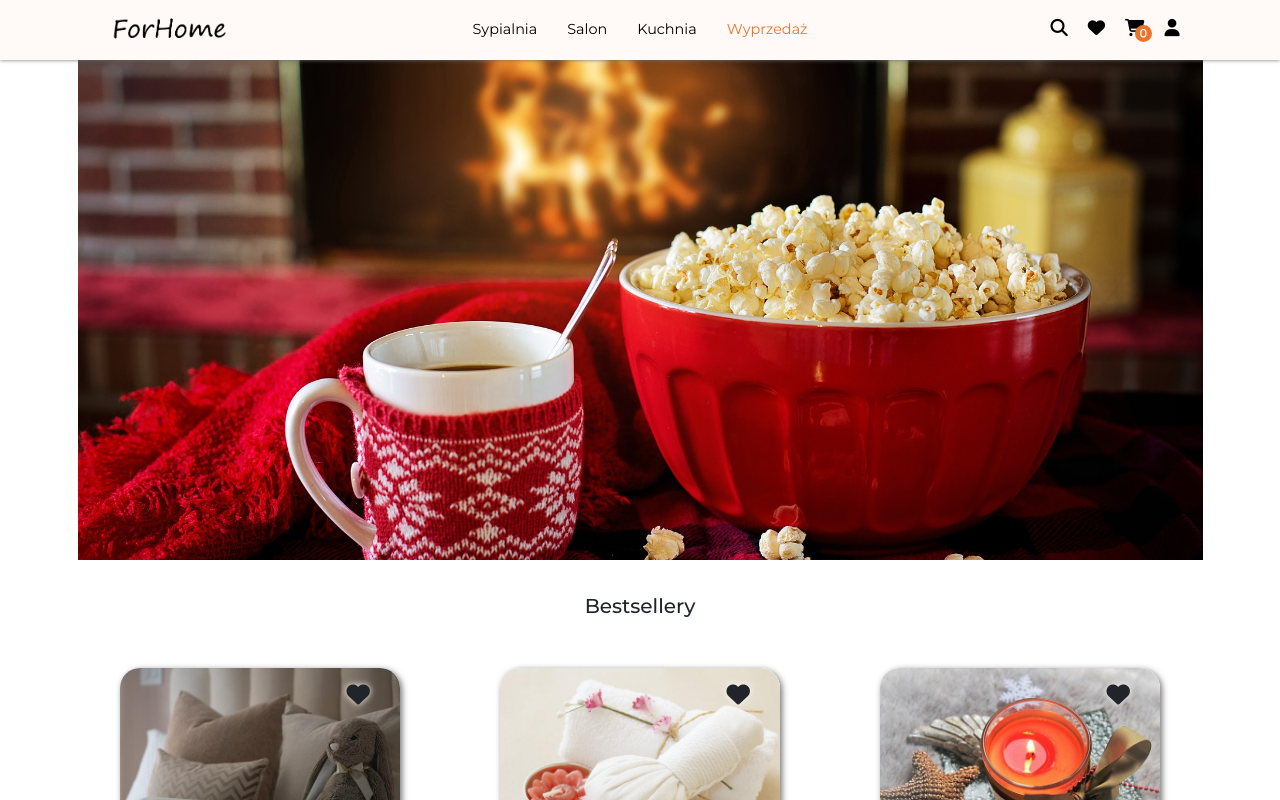
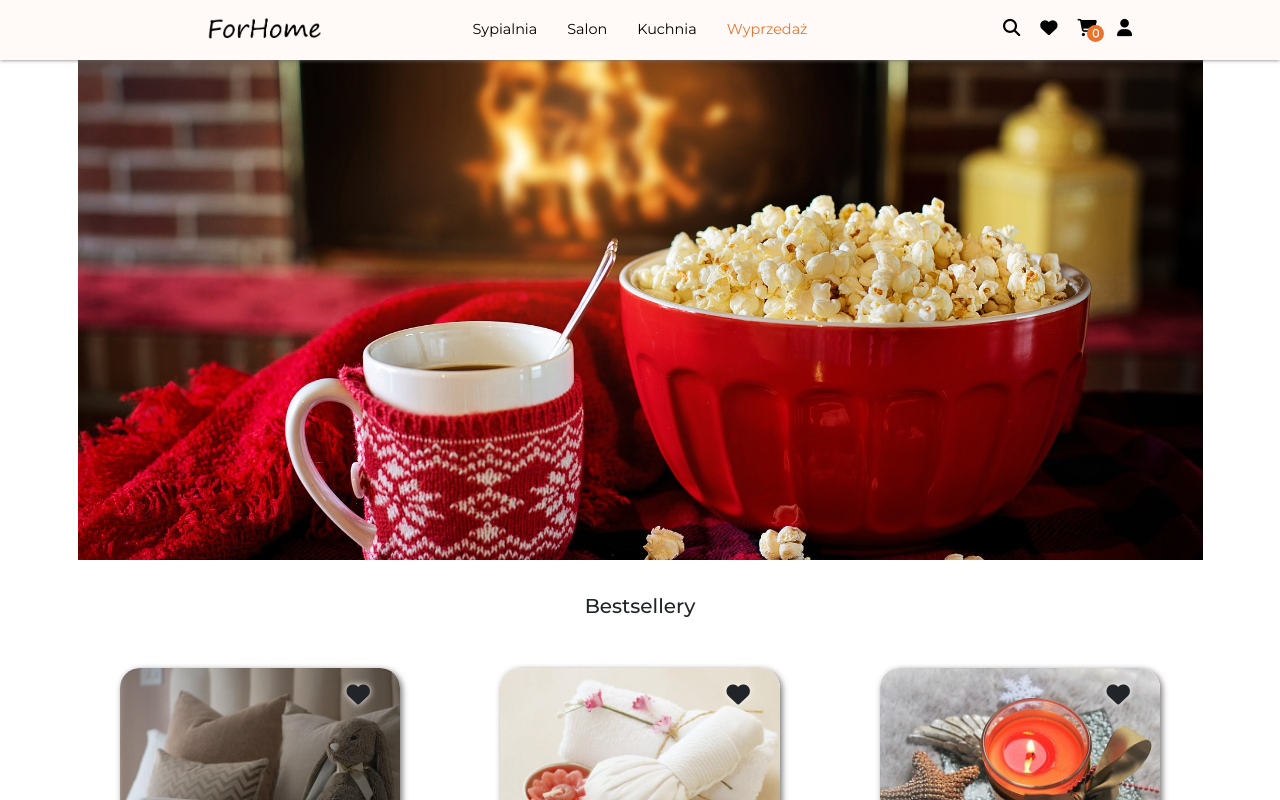
Before and after one commit to MilaKropeczka/ForHome-Shop-Online, a React (Create React App) app: page / in a window 1280 px wide. Shown: the top 800 px of the page. Built offline with nearby package versions, Linux system fonts and the light colour scheme.

Commit message:
Fixed styled profile

```diff
--- a/src/components/Nav/Nav.js
+++ b/src/components/Nav/Nav.js
@@ -28,7 +28,7 @@ function Nav(props) {
 							<Logo />
 						</Col>
 						<Col
-							lg={8}
+							lg={6}
 							className={
 								'd-none d-lg-block text-center ' +
 								styles.pointer
@@ -43,7 +43,11 @@ function Nav(props) {
 								menuToggle={menuToggle}
 							/>
 						</Col>
-						<Col className={`text-center ${styles.pointer}`}>
+						<Col
+							className={`text-center ${styles.pointer}`}
+							xs={7}
+							sm
+							lg={3}>
 							<DrawerContainer handleState={handleState} />
 						</Col>
 					</Row>
```
